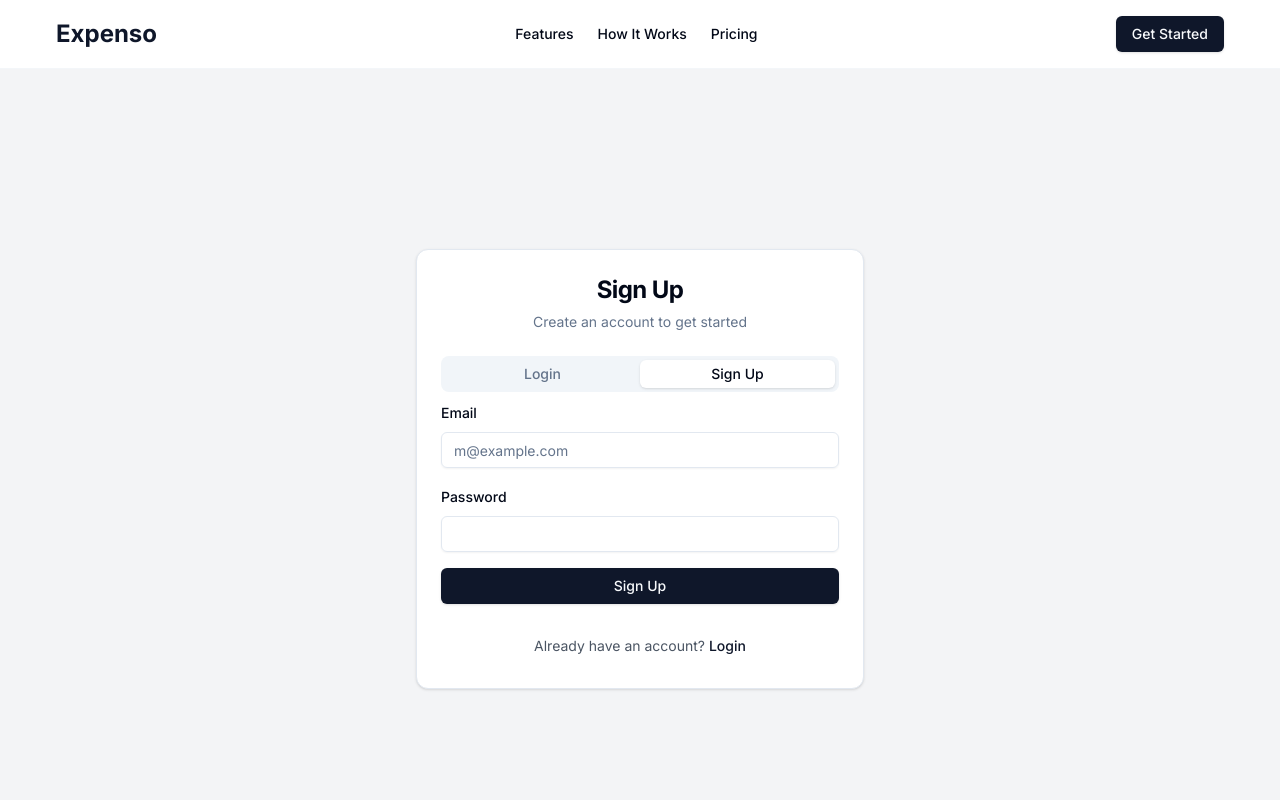
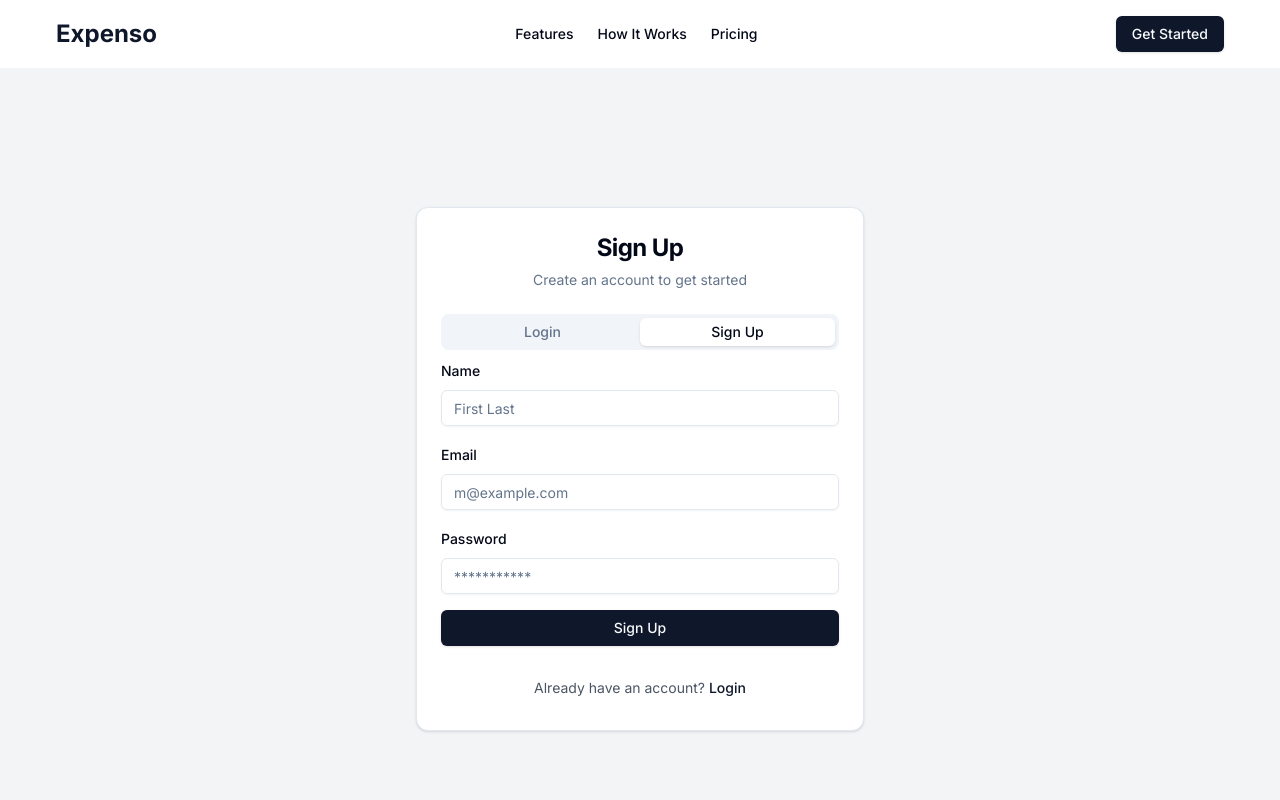
Before and after one commit to pemba1s1/Expenso, a Next.js app in the folder client/: page /enter in a window 1280 px wide. Both pictures are taken after a click on the button "Sign up". Shown: the top 800 px of the page. Built offline with nearby package versions, Linux system fonts and the light colour scheme; no server answers.

Commit message:
integrate login/register api

```diff
--- a/client/app/(public)/enter/page.tsx
+++ b/client/app/(public)/enter/page.tsx
@@ -7,19 +7,38 @@ import { Input } from "@/components/ui/input"
 import { Label } from "@/components/ui/label"
 import { Card, CardContent, CardDescription, CardFooter, CardHeader, CardTitle } from "@/components/ui/card"
 import { Tabs, TabsContent, TabsList, TabsTrigger } from "@/components/ui/tabs"
+import axiosInstance from "@/lib/axiosInstance"
 
 export default function AuthPage() {
   const [isLogin, setIsLogin] = useState(true)
   const [email, setEmail] = useState("")
   const [password, setPassword] = useState("")
+  const [name, setName] = useState("")
 
   const handleTabChange = (value: string) => {
     setIsLogin(value === "login")
   }
 
-  const handleSubmit = (e: React.FormEvent) => {
+  const handleLogin = (e: React.FormEvent) => {
     e.preventDefault()
-    console.log(isLogin ? "Logging in" : "Signing up", { email, password })
+    axiosInstance.post("/auth/login", { email, password })
+      .then((res) => {
+        localStorage.setItem("token", res.data.accessToken)
+      })
+      .catch((err) => {
+        console.error(err)
+      })
+  }
+
+  const handleRegister = (e: React.FormEvent) => {
+    e.preventDefault()
+    axiosInstance.post("/auth/register", { name, email, password })
+      .then((res) => {
+        console.log(res.data)
+      })
+      .catch((err) => {
+        console.error(err)
+      })
   }
 
   return (
@@ -42,7 +61,7 @@ export default function AuthPage() {
               </TabsTrigger>
             </TabsList>
             <TabsContent value="login">
-              <form onSubmit={handleSubmit} className="space-y-4">
+              <form onSubmit={handleLogin} className="space-y-4">
                 <div className="space-y-2">
                   <Label htmlFor="email">Email</Label>
                   <Input
@@ -60,6 +79,7 @@ export default function AuthPage() {
                     id="password"
                     type="password"
                     value={password}
+                    placeholder="***********"
                     onChange={(e) => setPassword(e.target.value)}
                     required
                   />
@@ -70,7 +90,18 @@ export default function AuthPage() {
               </form>
             </TabsContent>
             <TabsContent value="signup">
-              <form onSubmit={handleSubmit} className="space-y-4">
+              <form onSubmit={handleRegister} className="space-y-4">
+                <div className="space-y-2">
+                  <Label htmlFor="signup-email">Name</Label>
+                  <Input
+                    id="name"
+                    type="name"
+                    placeholder="First Last"
+                    value={name}
+                    onChange={(e) => setName(e.target.value)}
+                    required
+                  />
+                </div>
                 <div className="space-y-2">
                   <Label htmlFor="signup-email">Email</Label>
                   <Input
@@ -88,6 +119,7 @@ export default function AuthPage() {
                     id="signup-password"
                     type="password"
                     value={password}
+                    placeholder="***********"
                     onChange={(e) => setPassword(e.target.value)}
                     required
                   />
--- /dev/null
+++ b/client/lib/axiosInstance.ts
@@ -0,0 +1,10 @@
+import axios from 'axios';
+
+const axiosInstance = axios.create({
+  baseURL: process.env.NEXT_PUBLIC_BACKEND_URL,
+  headers: {
+    'Content-Type': 'application/json',
+  },
+});
+
+export default axiosInstance;
--- a/client/package.json
+++ b/client/package.json
@@ -20,6 +20,7 @@
     "@radix-ui/react-switch": "^1.1.3",
     "@radix-ui/react-tabs": "^1.1.3",
     "@radix-ui/react-tooltip": "^1.1.8",
+    "axios": "^1.8.2",
     "class-variance-authority": "^0.7.1",
     "clsx": "^2.1.1",
     "date-fns": "^4.1.0",
```
Also changed, not shown: 1 other file (tests, documents, lock files or other folders).
